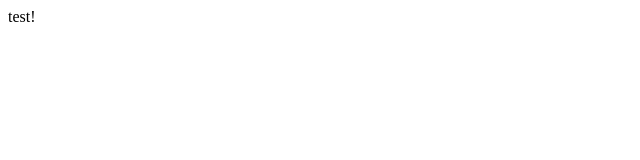
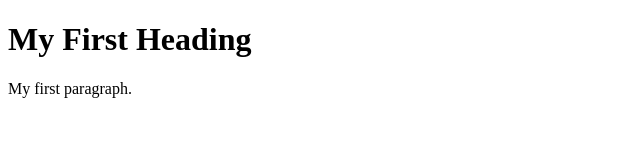
Before and after one commit to sareasong/20180311, a plain HTML site: page index.html in a window 1280 px wide. Shown: the whole page, without its empty margins (0-640 px from the left). Drawn offline with Linux system fonts and the light colour scheme.

Commit message:
Update index.html

```diff
--- a/index.html
+++ b/index.html
@@ -1,9 +1,10 @@
 <!DOCTYPE html>
 <html>
-  <head>
-    <title>2018.03.11</title>
-  </head>
-  <body>
-    test!
-  </body>
+<body>
+
+<h1>My First Heading</h1>
+
+<p>My first paragraph.</p>
+
+</body>
 </html>
```
